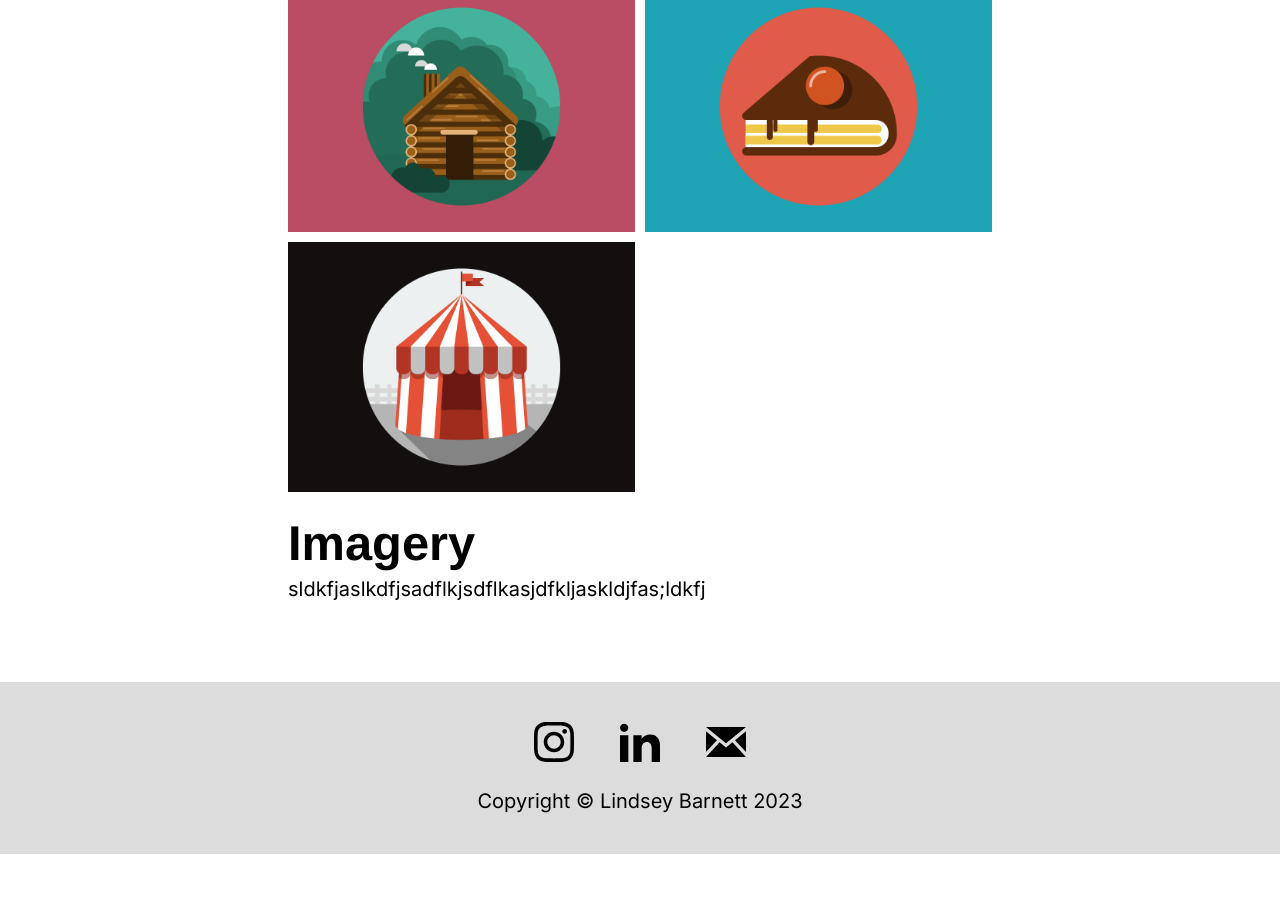
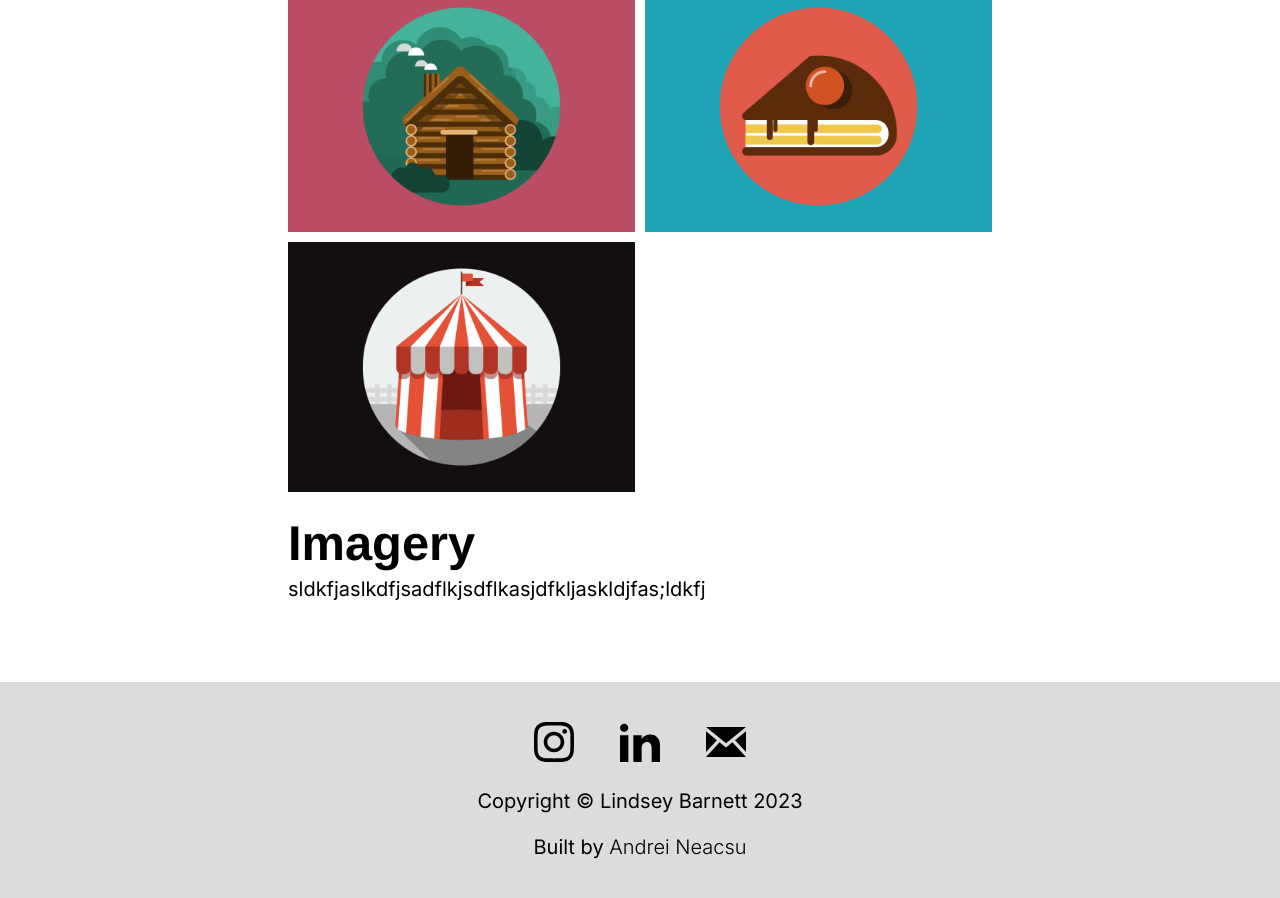
Before and after one commit to lindsoda/lindsey-portfolio, a Jekyll site: the page built from _posts/2023-07-14-dunkin-donuts.markdown, in a window 1280 px wide and 900 px high, scrolled down 1211 px. Built offline with Jekyll 4.4.1, drawn with Linux system fonts in a browser that asks for light colours; some web fonts are replaced; before the commit the page ends 2065 px from its top, so only the background shows below that.

Commit message:
Update footer

```diff
--- a/_includes/footer.html
+++ b/_includes/footer.html
@@ -1,4 +1,5 @@
 <footer class="text-center">
   {% include contact.html %}
   <p>Copyright &copy; {{ site.footer.copyright }} 20{{ site.time | date: '%y' }}</p>
+  <p>Built by <a href="https://aneacsu.com">Andrei Neacsu</a></p>
 </footer>
```
